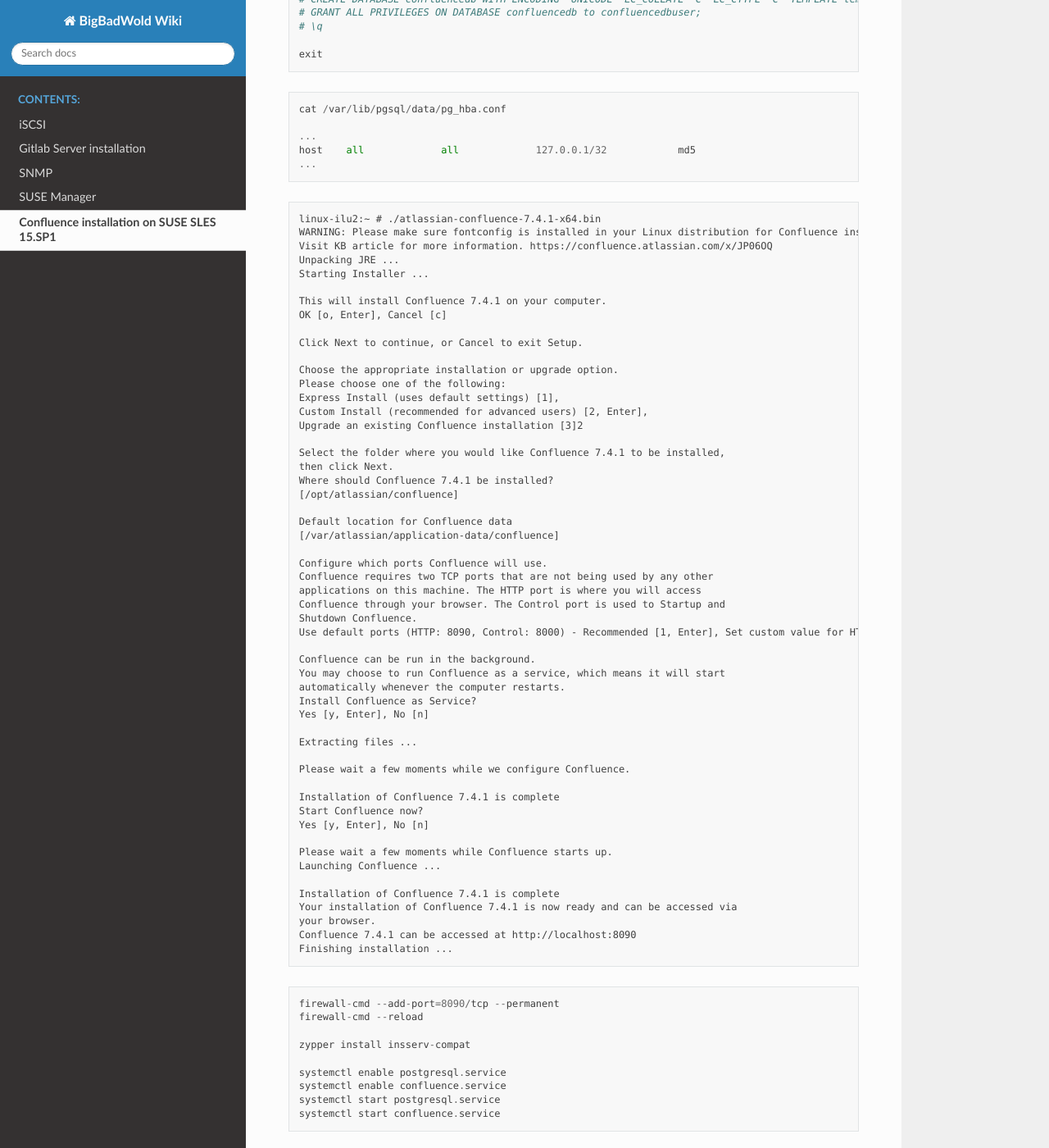
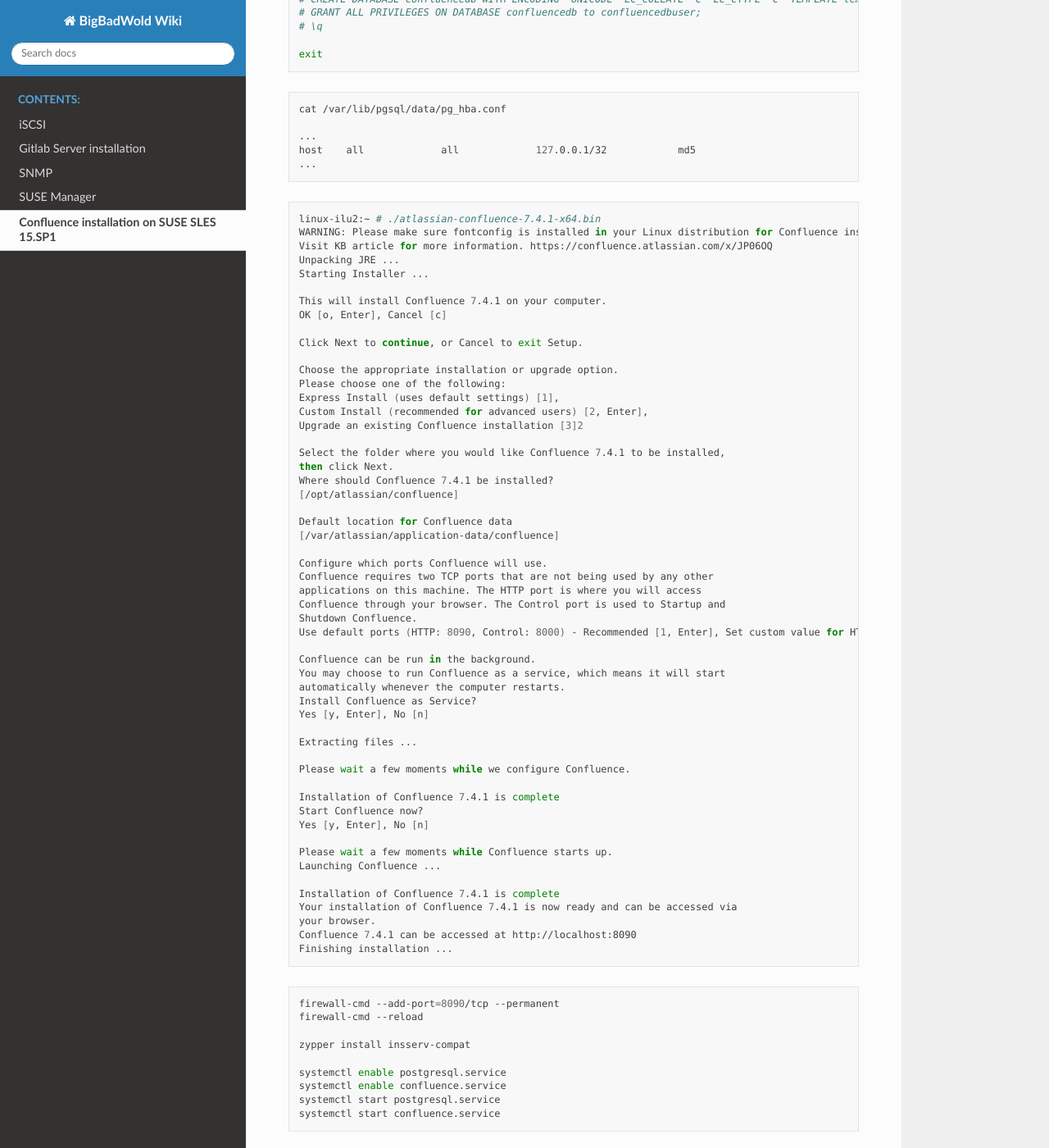
Before and after one commit to p3ll1n0r3/readthedocs, a Sphinx documentation site: the page built from docs/confluence.rst, in a window 1280 px wide and 1400 px high, scrolled down 367 px. Shown: the whole window at 82% size. Built offline with Sphinx 7.4.7 and the Read the Docs theme 2.0.0, drawn with Linux system fonts in a browser that asks for light colours; some of the changed text lies outside the part shown.

Commit message:
Update confluence.rst

```diff
--- a/docs/confluence.rst
+++ b/docs/confluence.rst
@@ -1,7 +1,7 @@
 Confluence installation on SUSE SLES 15.SP1
-'''''''''''''''''''''''''''''''''''''''''''
+===========================================
 
-.. code-block::
+.. code-block:: shell
 
             zypper refresh
 
@@ -21,7 +21,7 @@
             exit
 
 
-.. code-block::
+.. code-block:: shell
 
             cat /var/lib/pgsql/data/pg_hba.conf
 
@@ -30,7 +30,7 @@
             ...
 
 
-.. code-block::
+.. code-block:: shell
 
             linux-ilu2:~ # ./atlassian-confluence-7.4.1-x64.bin
             WARNING: Please make sure fontconfig is installed in your Linux distribution for Confluence installation.
@@ -88,7 +88,7 @@
             Finishing installation ...
 
 
-.. code-block::
+.. code-block:: shell
 
             firewall-cmd --add-port=8090/tcp --permanent
             firewall-cmd --reload
```
